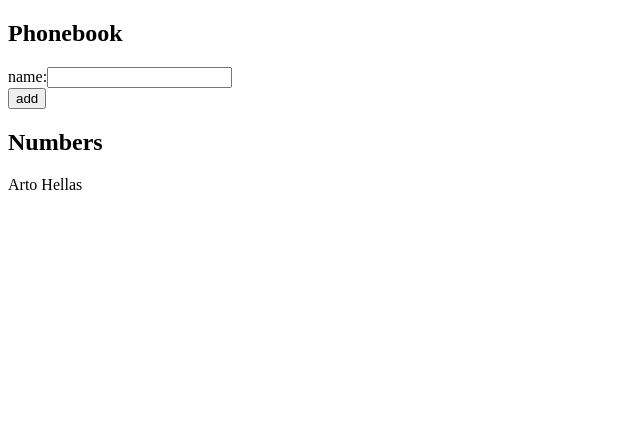
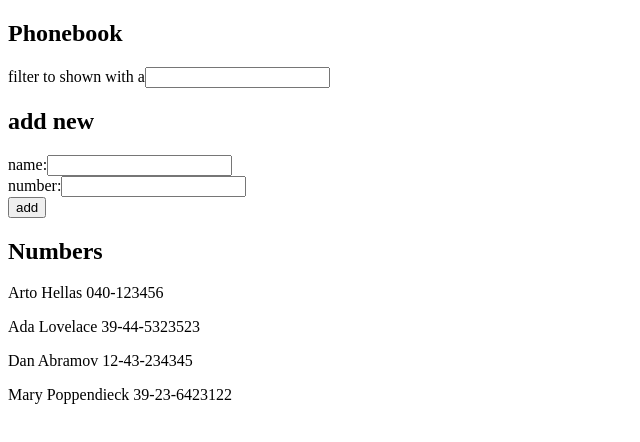
Before and after one commit to dwarjie/full-stack-open-2024, a React (Vite) app in the folder part2/phonebook/: page / in a window 1280 px wide. Shown: the top 442 px of the page, without its empty margins (0-640 px from the left). Built offline with nearby package versions, Linux system fonts and the light colour scheme.

Commit message:
add: part2 - 2.9 exercise

```diff
--- a/part2/phonebook/src/App.jsx
+++ b/part2/phonebook/src/App.jsx
@@ -1,45 +1,100 @@
 import { useState } from "react";
 
 const App = () => {
-  const [persons, setPersons] = useState([{ name: "Arto Hellas" }]);
+  const personInitialValue = [
+    { name: "Arto Hellas", number: "040-123456", id: 1 },
+    { name: "Ada Lovelace", number: "39-44-5323523", id: 2 },
+    { name: "Dan Abramov", number: "12-43-234345", id: 3 },
+    { name: "Mary Poppendieck", number: "39-23-6423122", id: 4 },
+  ];
+
+  const [persons, setPersons] = useState(personInitialValue);
   const [newName, setNewName] = useState("");
+  const [newNumber, setNewNumber] = useState("");
+  const [search, setSearch] = useState("");
 
-  const handleInputChange = (event) => {
-    setNewName(event.target.value)
-  }
+  const handleNewName = (event) => {
+    setNewName(event.target.value);
+  };
+
+  const handleNewNumber = (event) => {
+    setNewNumber(event.target.value);
+  };
+
+  const handleSearch = (event) => {
+    setSearch(event.target.value);
+  };
 
   const addNote = (event) => {
-    event.preventDefault()
-    const personObj = prepareNoteValues()
-    setPersons(persons.concat(personObj))
-    setNewName("")
-  }
+    event.preventDefault();
+    if (checkDuplicate()) {
+      setNewName("");
+      setNewNumber("");
+      return alert(`${newName} is already added to phonebook.`);
+    }
+
+    const personObj = prepareNoteValues();
+    setPersons(persons.concat(personObj));
+    setNewName("");
+    setNewNumber("");
+  };
 
   const prepareNoteValues = () => {
     return {
       name: newName,
+      number: newNumber,
+    };
+  };
+
+  const checkDuplicate = () => {
+    const existingName = persons.find(({ name }) => name === newName);
+
+    return existingName;
+  };
+
+  const renderNumbers = () => {
+    if (!search) {
+      return persons.map((person) => (
+        <p key={person.name}>
+          {person.name} {person.number}
+        </p>
+      ));
     }
-  }
+
+    return persons
+      .filter((person) =>
+        person.name.toLowerCase().includes(search.toLowerCase()),
+      )
+      .map((person) => (
+        <p key={person.name}>
+          {person.name} {person.number}
+        </p>
+      ))
+  };
 
   return (
     <div>
-      <h2>Phonebook</h2>
+      <h2 style={{ fontWeight: "bold" }}>Phonebook</h2>
+      <div>
+        filter to shown with a
+        <input value={search} onChange={handleSearch} />
+      </div>
+      <h2 style={{ fontWeight: "bold" }}>add new</h2>
       <form onSubmit={addNote}>
         <div>
           name:
-          <input
-            value={newName}
-            onChange={handleInputChange}
-            />
+          <input value={newName} onChange={handleNewName} />
+        </div>
+        <div>
+          number:
+          <input value={newNumber} onChange={handleNewNumber} />
         </div>
         <div>
           <button type="submit">add</button>
         </div>
       </form>
-      <h2>Numbers</h2>
-      {persons.map((person) => (
-        <p key={person.name}>{person.name}</p>
-      ))}
+      <h2 style={{ fontWeight: "bold" }}>Numbers</h2>
+      {renderNumbers()}
     </div>
   );
 };
```
